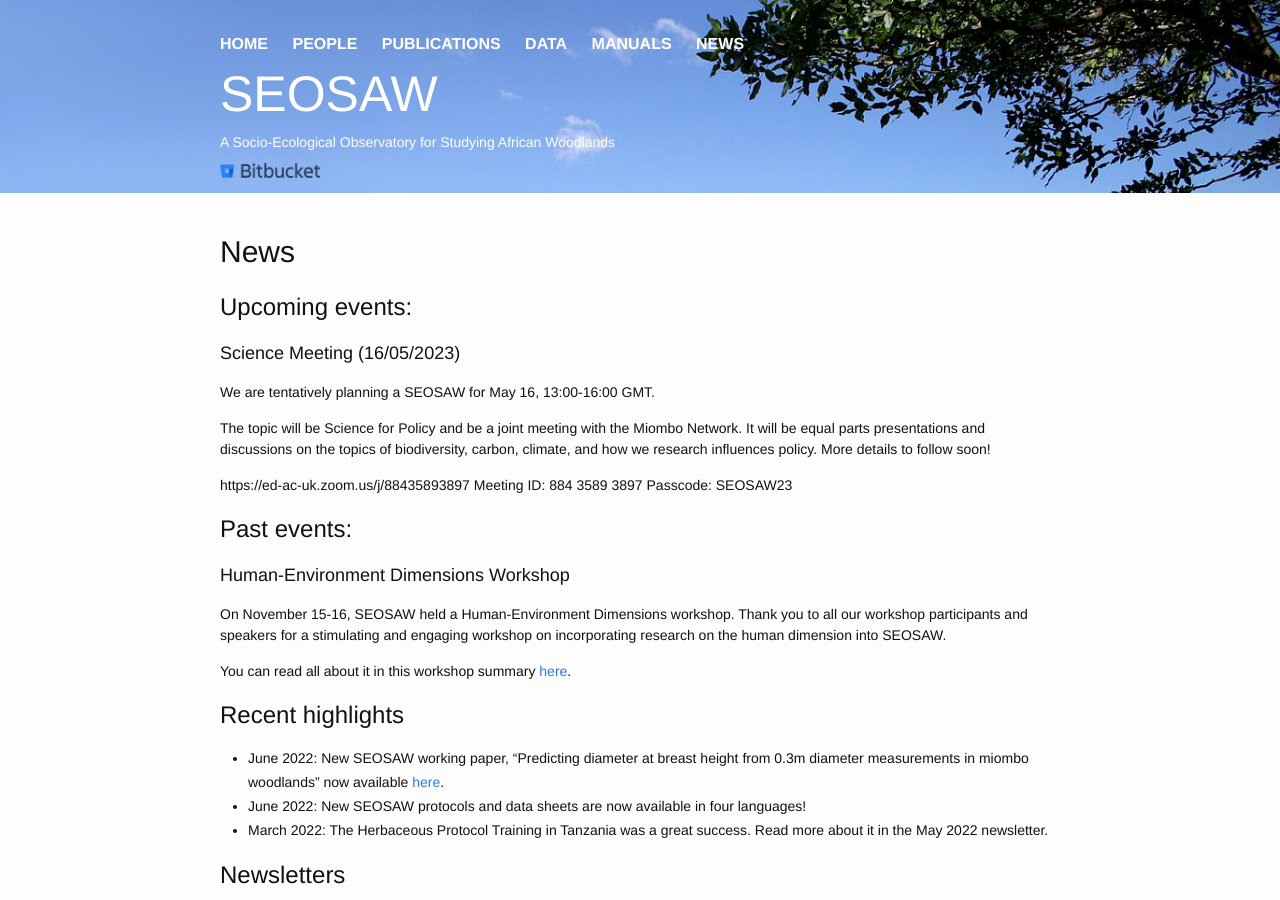
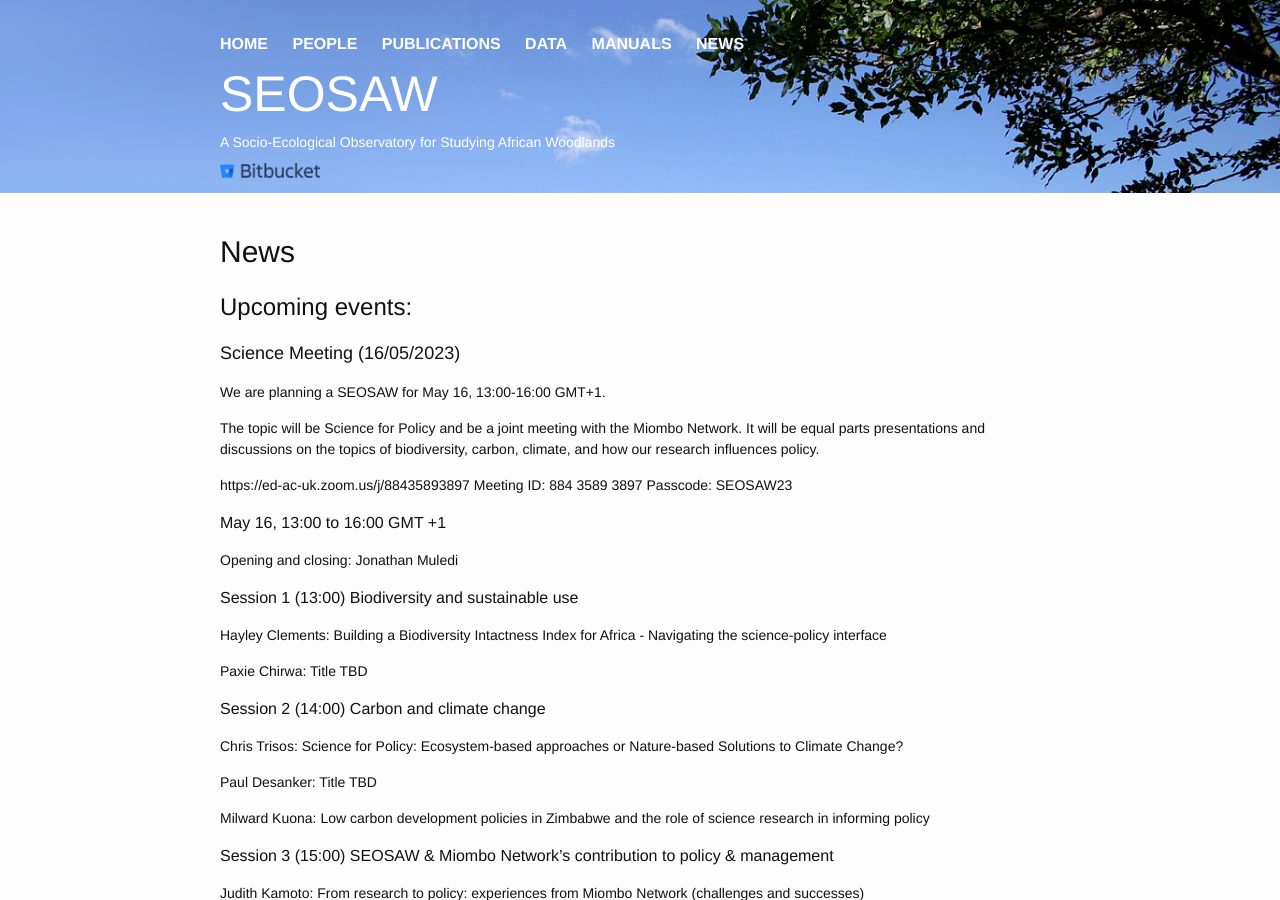
Before and after one commit to seosaw/seosaw.github.io, a Jekyll site: the page built from news.md, in a window 1280 px wide and 900 px high. Built offline with Jekyll 4.4.1, drawn with Linux system fonts in a browser that asks for light colours; nearby versions of some CDN libraries; our own code applies the rules of GitHub Pages for plain Markdown files; some of the changed text lies outside the part shown.

Commit message:
Adding Science Meeting agenda to website

```diff
--- a/news.md
+++ b/news.md
@@ -7,13 +7,41 @@ layout: default
 ## Upcoming events:
 ### Science Meeting (16/05/2023)
 
-We are tentatively planning a SEOSAW for May 16, 13:00-16:00 GMT.
+We are planning a SEOSAW for May 16, 13:00-16:00 GMT+1.
 
-The topic will be Science for Policy and be a joint meeting with the Miombo Network.  It will be equal parts presentations and discussions on the topics of biodiversity, carbon, climate, and how we research influences policy. More details to follow soon!
+The topic will be Science for Policy and be a joint meeting with the Miombo Network.  It will be equal parts presentations and discussions on the topics of biodiversity, carbon, climate, and how our research influences policy.
 
 https://ed-ac-uk.zoom.us/j/88435893897
 Meeting ID: 884 3589 3897
 Passcode: SEOSAW23
+
+#### May 16, 13:00 to 16:00 GMT +1
+
+Opening and closing: Jonathan Muledi
+
+
+#### Session 1 (13:00)    Biodiversity and sustainable use
+
+Hayley Clements: Building a Biodiversity Intactness Index for Africa - Navigating the science-policy interface
+
+Paxie Chirwa: Title TBD
+
+
+#### Session 2 (14:00)    Carbon and climate change
+
+Chris Trisos: Science for Policy: Ecosystem-based approaches or Nature-based Solutions to Climate Change?
+
+Paul Desanker: Title TBD
+
+Milward Kuona: Low carbon development policies in Zimbabwe and the role of science research in informing policy
+
+
+#### Session 3 (15:00)   SEOSAW & Miombo Network's contribution to policy & management
+
+Judith Kamoto: From research to policy: experiences from Miombo Network (challenges and successes)
+
+Penny Mograbi: SEOSAWing across the science-policy interface
+
 
 ## Past events:
 ### Human-Environment Dimensions Workshop
```
